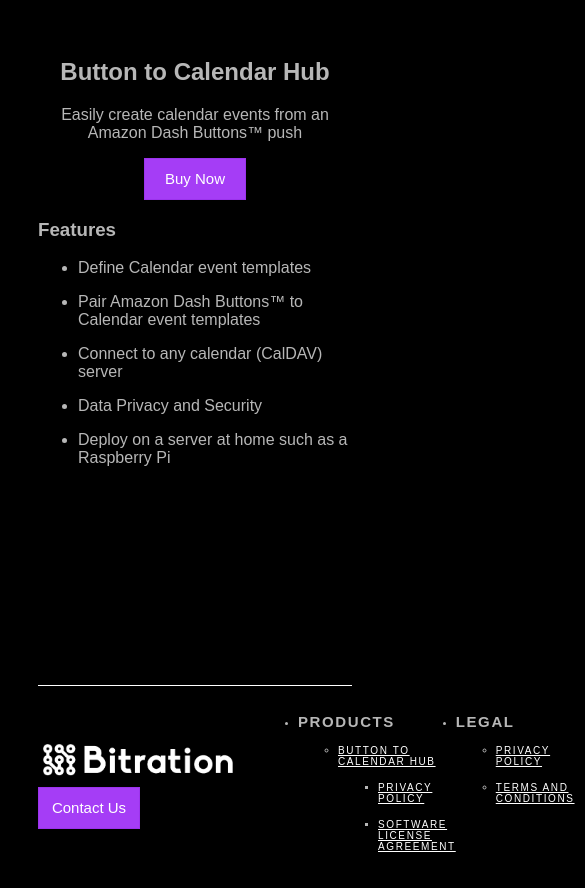
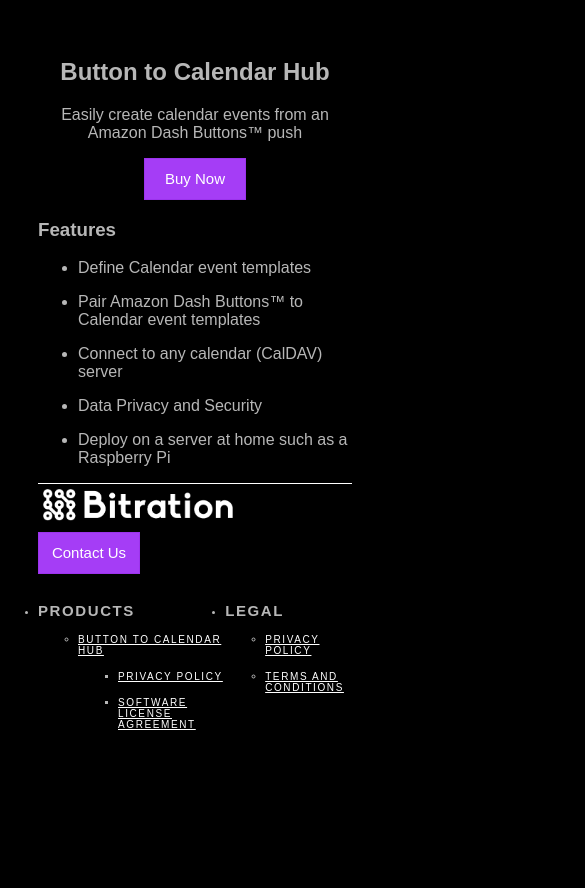
Before and after one commit to Bitration/bitration.com, a plain HTML site: page products/button-to-calendar-hub/index.html in a window 390 px wide. Shown: the whole page, 585 px wide, since content can reach past the window. After the commit the page ends 844 px from the top, so only its background shows below. Drawn offline with Linux system fonts and the light colour scheme.

Commit message:
Fix mobile css

```diff
--- a/assets/style.css
+++ b/assets/style.css
@@ -19,7 +19,6 @@
 html, body {
   font-family:Arial;
   color: #B7B7B7;
-  height: 100%;
 }
 body {
   background: black;
@@ -109,3 +108,13 @@
   padding: 0 30px;;
   margin: 0 30px;
 }
+
+@media (max-width: 575.98px) {
+  footer {
+    display: block;
+  }
+  footer .links {
+    padding: 0;
+    margin: 0;
+  }
+}
```
